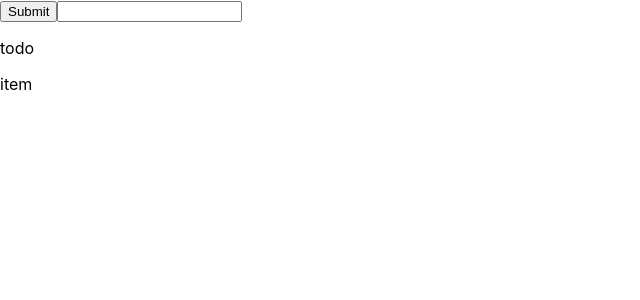
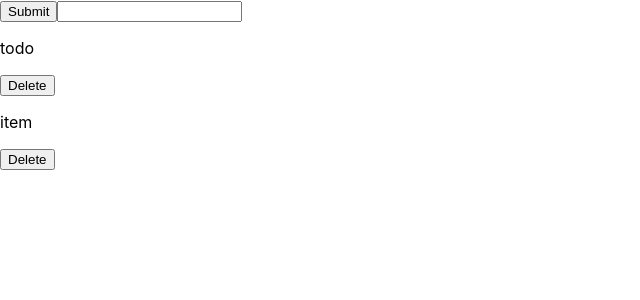
Before and after one commit to aaronrine/todo-list, a React (Create React App) app: page / in a window 1280 px wide. Shown: the top 300 px of the page, without its empty margins (0-640 px from the left). Built offline with nearby package versions, Linux system fonts and the light colour scheme.

Commit message:
feat(List): deleteItem feature

```diff
--- a/src/components/List/List.js
+++ b/src/components/List/List.js
@@ -22,11 +22,20 @@ export function List() {
     setItemList((oldItemList) => [...oldItemList, data]);
   }
 
+  function deleteItem(data) {
+    console.log(data);
+    setItemList((oldItemList) => {
+      return oldItemList.filter((item) => {
+        return item.name !== data.name;
+      });
+    });
+  }
+
   return (
     <div>
       <Form handleSubmit={handleSubmit} />
       {itemList.map((item) => {
-        return <ListItem item={item} key={item.name} />;
+        return <ListItem item={item} deleteItem={deleteItem} key={item.name} />;
       })}
     </div>
   );
--- a/src/components/ListItem/ListItem.js
+++ b/src/components/ListItem/ListItem.js
@@ -1,8 +1,16 @@
-export function ListItem({ item }) {
+export function ListItem({ item, deleteItem }) {
   return (
     <div>
       <p>{item.name}</p>
       <p>{item.is_done}</p>
+      <button
+        type="button"
+        onClick={() => {
+          deleteItem(item);
+        }}
+      >
+        Delete
+      </button>
     </div>
   );
 }
```
Also changed, not shown: 1 other file (tests, documents, lock files or other folders).
